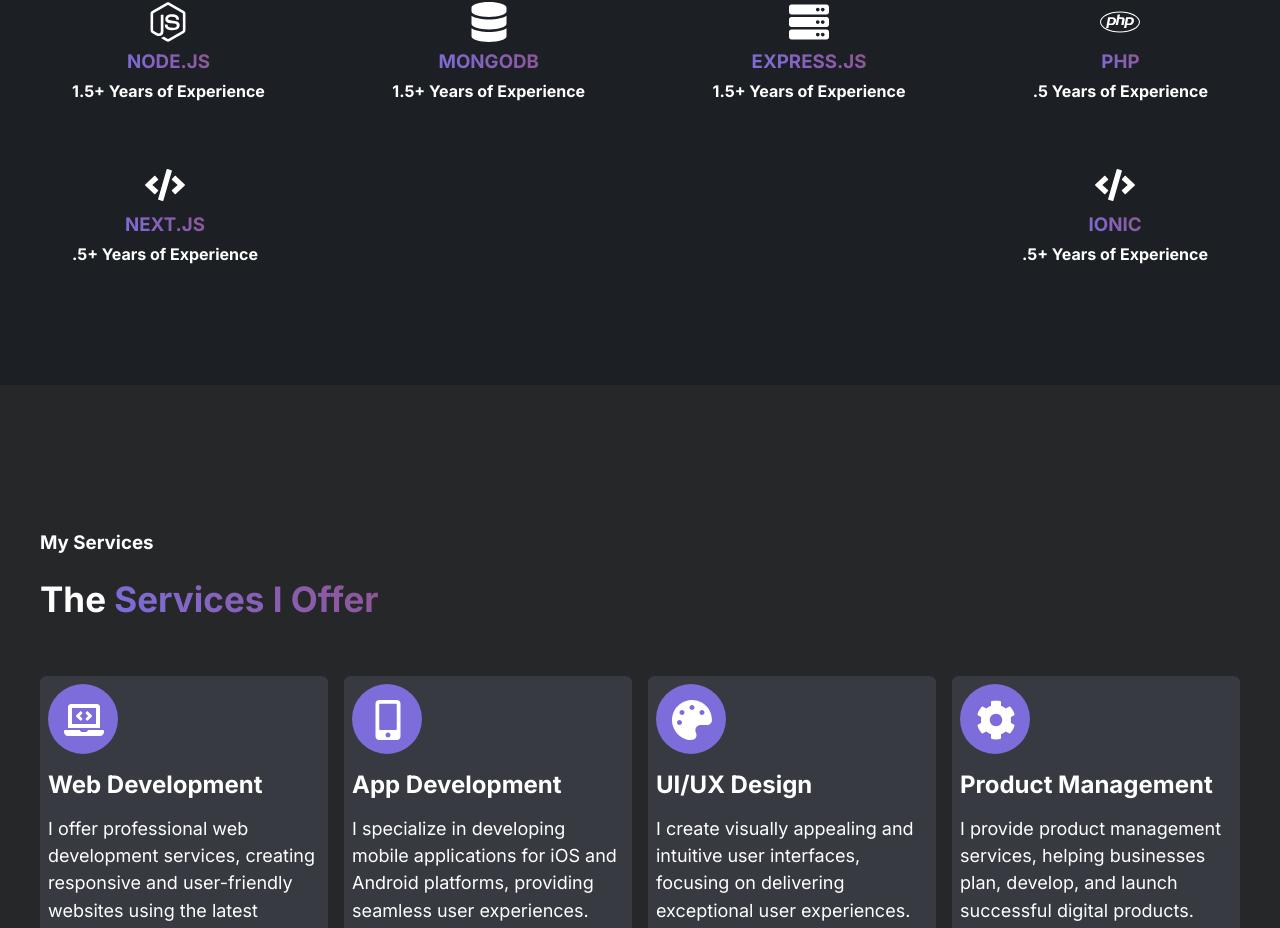
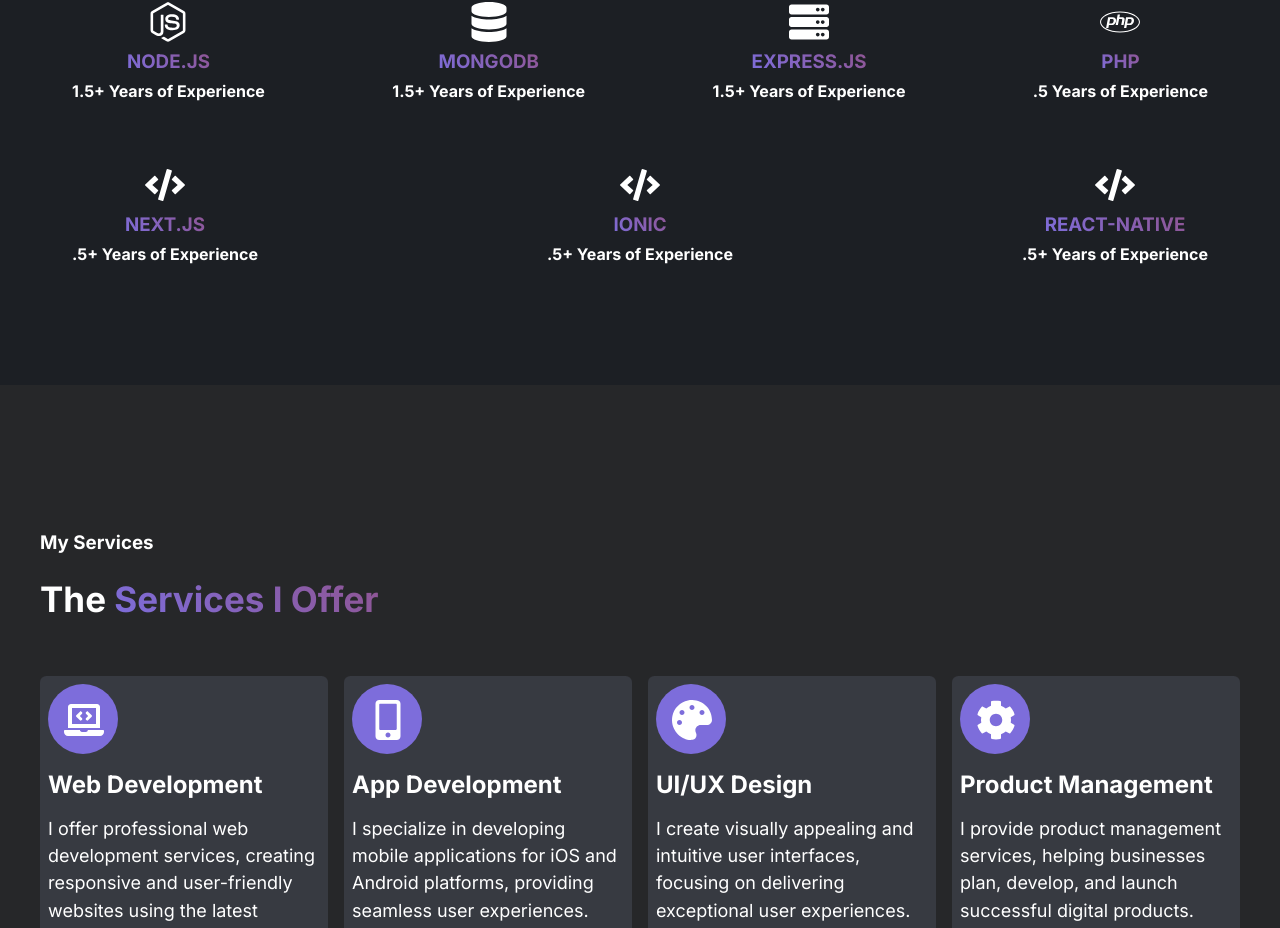
Before and after one commit to Fabrice-Mokfembam/MI-Portfolio, a React (Vite) app: page / in a window 1280 px wide. Shown: the part 1863-2791 px from the top of the page. Built offline with nearby package versions, Linux system fonts and the light colour scheme.

Commit message:
little additions to the skills section again

```diff
--- a/src/components/SKILLS/Skills.jsx
+++ b/src/components/SKILLS/Skills.jsx
@@ -39,7 +39,7 @@
     experience: '1.5+ Years of Experience',
   },
   {
-    icon: <FaPhp className="icon" />, // Assuming FaPhp is the correct import
+    icon: <FaPhp className="icon" />,
     name: 'PHP',
     experience: '.5 Years of Experience',
   },
@@ -51,6 +51,11 @@
   {
     icon: <FaCode className="icon" />,
     name: 'Ionic',
+    experience: '.5+ Years of Experience',
+  },
+  {
+    icon: <FaCode className="icon" />,
+    name: 'React-Native',
     experience: '.5+ Years of Experience',
   },
 ];
```
